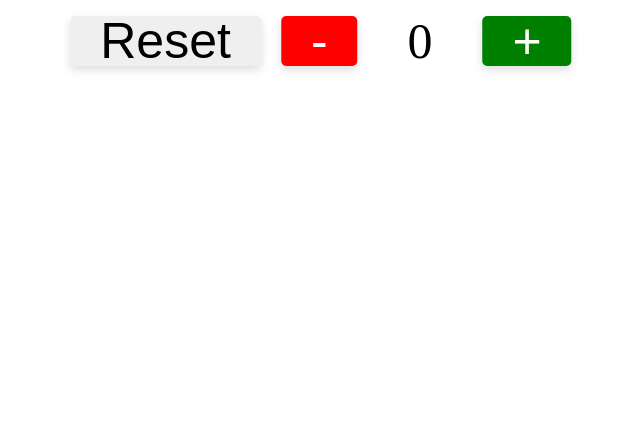
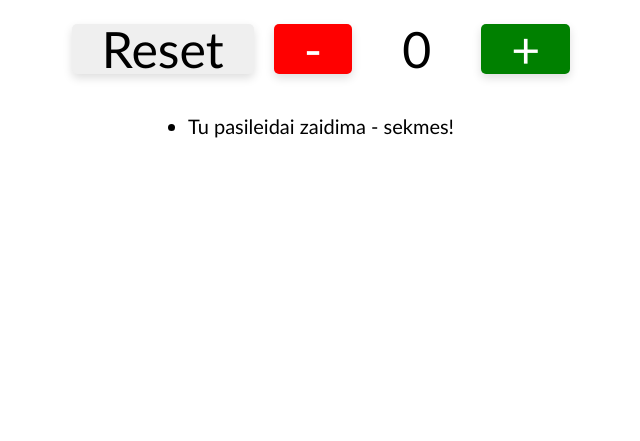
Before and after one commit to pinavijuss/20-dom, a website: page index.html in a window 1280 px wide. Shown: the part 359-800 px from the top of the page, without its empty margins (319-959 px from the left). Drawn offline with Linux system fonts and the light colour scheme.

Commit message:
zinuciu generavimas

```diff
--- a/css/main.css
+++ b/css/main.css
@@ -1,13 +1,27 @@
+body,
+body * {
+  margin: 0;
+  padding: 0;
+  vertical-align: top;
+  box-sizing: border-box;
+  font-family: 'Gill Sans', 'Gill Sans MT', Calibri, 'Trebuchet MS', sans-serif;
+}
+
+body {
+  display: flex;
+  width: 100%;
+  flex-direction: column;
+  justify-content: center;
+  align-items: center;
+  gap: 40px;
+  min-height: 100vh;
+}
 h1 {
   text-align: center;
 }
 form {
   display: flex;
   gap: 20px;
-  position: absolute;
-  top: 50%;
-  left: 50%;
-  transform: translate(-50%, -50%);
 }
 button {
   padding: 10px 30px;
@@ -31,3 +45,6 @@ button {
   font-size: 50px;
   line-height: 30px;
 }
+ul {
+  font-size: 20px;
+}
--- a/index.html
+++ b/index.html
@@ -10,13 +10,17 @@
 </head>
 
 <body>
-    <h1>Te prasideda žaidynės! 🥳</h1>
+    <h1>Show must go on!</h1>
     <form>
         <button class="reset" type="button">Reset</button>
         <button class="minus" type="button">-</button>
         <div class="number">0</div>
         <button class="plus" type="button">+</button>
     </form>
+    <ul>
+        <!-- cia turi buti sukurti <li> elementai, atitinkamai zaidimo eigai -->
+        <!-- <li>Test</li> -->
+    </ul>
 
     <script src="./js/main.js" type="module" defer></script>
 </body>
--- a/js/main.js
+++ b/js/main.js
@@ -1,82 +1,32 @@
-//console.log('labas');
-/*
-Pakeisti tekstini turini h1 elemente i "labas vakaras!"
-*/
-
-// const h1DOM = document.querySelector('h1');
-// h1DOM.innerText = 'Labas vakaras!';
-
-// const pDOM = document.querySelector('p');
-// pDOM.innerText = 'Šiandien gražus oras';
-
-/*const liDOM = document.querySelectorAll('li');
-const ingredientai = [];
-
-for (let i = 0; i < liDOM.length; i++) {
-    const ingredientas = liDOM[i].innerText.toUpperCase();
-    ingredientai.push(ingredientas);
-}
-
-console.log(ingredientai);
-*/
-
-
-// const liDOM = document.querySelectorAll('li');
-// for (let i = 0; i < liDOM.length; i++) {
-// liDOM[i].classList.add('darzove');
-
-// }
-
-// const liDOM = document.querySelectorAll('li');
-// for (let i = 0; i < liDOM.length; i++) {
-// liDOM[i].innerText = 'Išrauta daržovė';
-
-// }
-
-// const liDOM = document.querySelectorAll('li');
-// for (let i = 0; i < liDOM.length; i++) {
-
-//     if (liDOM[i].innerText === ('Svogunas')) {
-//         liDOM[i].innerText = 'Išrauta daržovė';
-//     }
-// }
-// const logoDOM = document.querySelector('.logo');
-// const hamburgerDOM = document.querySelector('.hamburger');
-// const navDOM = document.querySelector('nav');
-
-// hamburgerDOM.addEventListener('click', () => {
-//     logoDOM.classList.toggle('big');
-//     navDOM.classList.toggle('visible');
-// });
-
-
 let rezultatas = 0;
-
 
 const minusDOM = document.querySelector('.minus');
 const plusDOM = document.querySelector('.plus');
 const numberDOM = document.querySelector('.number');
 const resetDOM = document.querySelector('.reset');
 const h1DOM = document.querySelector('h1');
-const h1 = h1DOM.innerText;
+const ulDOM = document.querySelector('ul');
+
+const gameInProgressMessage = 'Žaidimas progrese';
+const initialH1Text = h1DOM.innerText;
+
+ulDOM.innerHTML = `<li>Tu pasileidai zaidima - sekmes!</li>`;
 
 minusDOM.addEventListener('click', () => {
     numberDOM.innerText = --rezultatas;
-    h1DOM.innerText = 'Žaidimas progrese'
+    h1DOM.innerText = gameInProgressMessage;
+    ulDOM.innerHTML += `<li>"Paspaudei minusa ir dabartinis rezultatas yra ${numberDOM.innerText}."</li>`;
 })
 
 plusDOM.addEventListener('click', () => {
     numberDOM.innerText = ++rezultatas;
-    h1DOM.innerText = 'Žaidimas progrese'
+    h1DOM.innerText = gameInProgressMessage;
+    ulDOM.innerHTML += `<li>"Paspaudei pliusa ir dabartinis rezultatas yra ${numberDOM.innerText}."</li>`;
 })
 
 resetDOM.addEventListener('click', () => {
     rezultatas = 0;
     numberDOM.innerText = rezultatas;
-    h1DOM.innerText = h1;
-
-
-    // if (numberDom.innerText === 0) {
-    // h1DOM.innerText = h1DOM;
-    // }
+    h1DOM.innerText = initialH1Text;
+    ulDOM.innerHTML += `<li>"Paspaudei reset ir dabartinis rezultatas yra ${numberDOM.innerText}."</li>`;
 })
```
